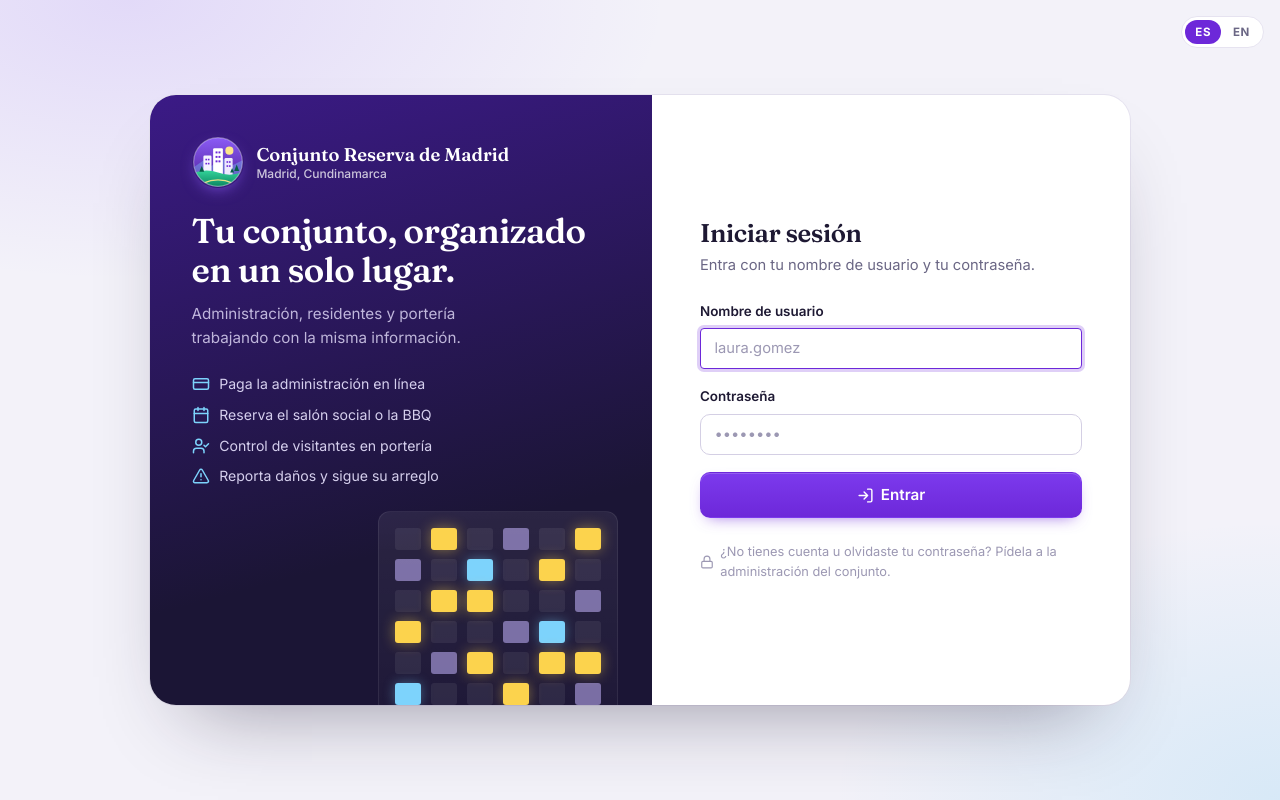
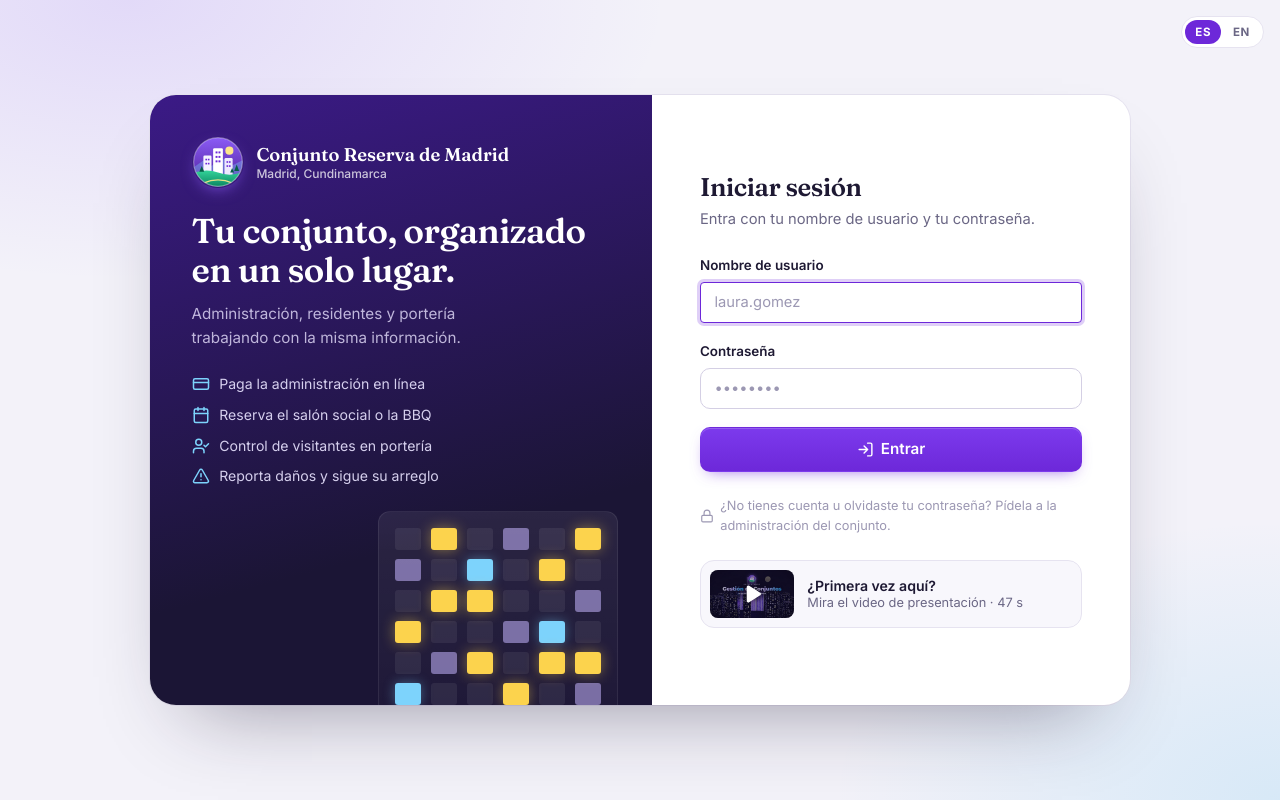
Before and after one commit to jugarcia63/Pro_Sist_Gest_Conj_2026, a Django app: page /login/ in a window 1280 px wide. Run offline with Django 5.2, Linux system fonts and the light colour scheme; data that the repository does not hold is empty.

Commit message:
Video de presentación en el login
Tarjeta pequeña debajo del formulario que abre el video de presentación (47 s) en una ventana.

Co-Authored-By: Claude Opus 5.5 <noreply@anthropic.com>

```diff
--- a/static/css/layout.css
+++ b/static/css/layout.css
@@ -270,6 +270,25 @@
 .auth__pie { font-size: .8rem; color: var(--color-texto-tenue); display: flex; align-items: center; gap: .4rem; }
 .auth__pie .ico { width: 14px; height: 14px; }
 
+/* Acceso al video de presentación en el login */
+.video-promo { display: flex; align-items: center; gap: .85rem; width: 100%; padding: .55rem .9rem .55rem .55rem; border: 1px solid var(--color-borde); border-radius: var(--radio); background: var(--color-superficie-2); font: inherit; color: var(--color-texto); text-align: left; cursor: pointer; transition: border-color .15s, box-shadow .15s; }
+.video-promo:hover { border-color: var(--color-primario-medio); box-shadow: var(--sombra-hover); }
+.video-promo:focus-visible { outline: none; box-shadow: var(--anillo-foco); }
+.video-promo__mini { position: relative; flex-shrink: 0; width: 84px; height: 48px; border-radius: var(--radio-sm); background: var(--sidebar-fondo) center / cover no-repeat; display: grid; place-items: center; }
+.video-promo__mini::before { content: ""; position: absolute; inset: 0; border-radius: inherit; background: rgba(27, 21, 53, .35); }
+.video-promo__mini .ico { position: relative; width: 22px; height: 22px; color: #fff; fill: #fff; stroke-width: 1.5; filter: drop-shadow(0 1px 3px rgba(0, 0, 0, .5)); }
+.video-promo:hover .video-promo__mini .ico { transform: scale(1.12); }
+.video-promo__texto { display: grid; gap: 1px; line-height: 1.25; }
+.video-promo__texto strong { font-size: .88rem; font-weight: 600; }
+.video-promo__texto small { font-size: .8rem; color: var(--color-texto-suave); }
+
+.video-modal { width: min(960px, calc(100vw - 2rem)); padding: 0; border: 0; border-radius: var(--radio-lg); background: #000; overflow: visible; }
+.video-modal::backdrop { background: rgba(11, 8, 32, .82); backdrop-filter: blur(4px); }
+.video-modal video { display: block; width: 100%; aspect-ratio: 16 / 9; border-radius: var(--radio-lg); }
+.video-modal__cerrar { position: absolute; top: -.9rem; right: -.9rem; z-index: 1; width: 2.3rem; height: 2.3rem; border: 0; border-radius: 50%; background: #fff; color: var(--color-texto); display: grid; place-items: center; cursor: pointer; box-shadow: var(--sombra); }
+.video-modal__cerrar .ico { width: 18px; height: 18px; }
+@media (max-width: 640px) { .video-modal__cerrar { top: -2.8rem; right: 0; } }
+
 /* Fachada de torre con ventanas encendidas (motivo del conjunto) */
 .fachada {
   display: grid;
--- a/static/js/app.js
+++ b/static/js/app.js
@@ -23,6 +23,23 @@
     form.addEventListener('submit', function (evento) {
       if (!window.confirm(form.dataset.confirmar)) evento.preventDefault();
     });
+  });
+
+  // Video de presentación en un modal (login)
+  document.querySelectorAll('[data-abrir-video]').forEach(function (boton) {
+    var modal = document.getElementById(boton.dataset.abrirVideo);
+    if (!modal || typeof modal.showModal !== 'function') return;
+    var video = modal.querySelector('video');
+    boton.addEventListener('click', function () {
+      modal.showModal();
+      if (video) video.play().catch(function () {});
+    });
+    modal.querySelectorAll('[data-cerrar-video]').forEach(function (cerrar) {
+      cerrar.addEventListener('click', function () { modal.close(); });
+    });
+    // Clic fuera del video cierra el modal
+    modal.addEventListener('click', function (evento) { if (evento.target === modal) modal.close(); });
+    modal.addEventListener('close', function () { if (video) video.pause(); });
   });
 
   // Cerrar mensajes
--- a/usuarios/templates/usuarios/login.html
+++ b/usuarios/templates/usuarios/login.html
@@ -49,7 +49,23 @@
             </form>
 
             <p class="auth__pie">{% icono "candado" %} {% translate "¿No tienes cuenta u olvidaste tu contraseña? Pídela a la administración del conjunto." %}</p>
+
+            {# Acceso rápido al video de presentación #}
+            <button type="button" class="video-promo" data-abrir-video="video-presentacion">
+                <span class="video-promo__mini" style="background-image:url('{% static 'video/presentacion.jpg' %}')">{% icono "play" %}</span>
+                <span class="video-promo__texto">
+                    <strong>{% translate "¿Primera vez aquí?" %}</strong>
+                    <small>{% translate "Mira el video de presentación · 47 s" %}</small>
+                </span>
+            </button>
         </section>
     </div>
+
+    <dialog class="video-modal" id="video-presentacion" aria-label="{% translate 'Video de presentación' %}">
+        <button type="button" class="video-modal__cerrar" data-cerrar-video aria-label="{% translate 'Cerrar' %}">{% icono "x" %}</button>
+        <video controls playsinline preload="none" poster="{% static 'video/presentacion.jpg' %}">
+            <source src="{% static 'video/presentacion.mp4' %}" type="video/mp4">
+        </video>
+    </dialog>
 </div>
 {% endblock %}
```
Also changed, not shown: static/video/presentacion.jpg (added), 1 other file.
